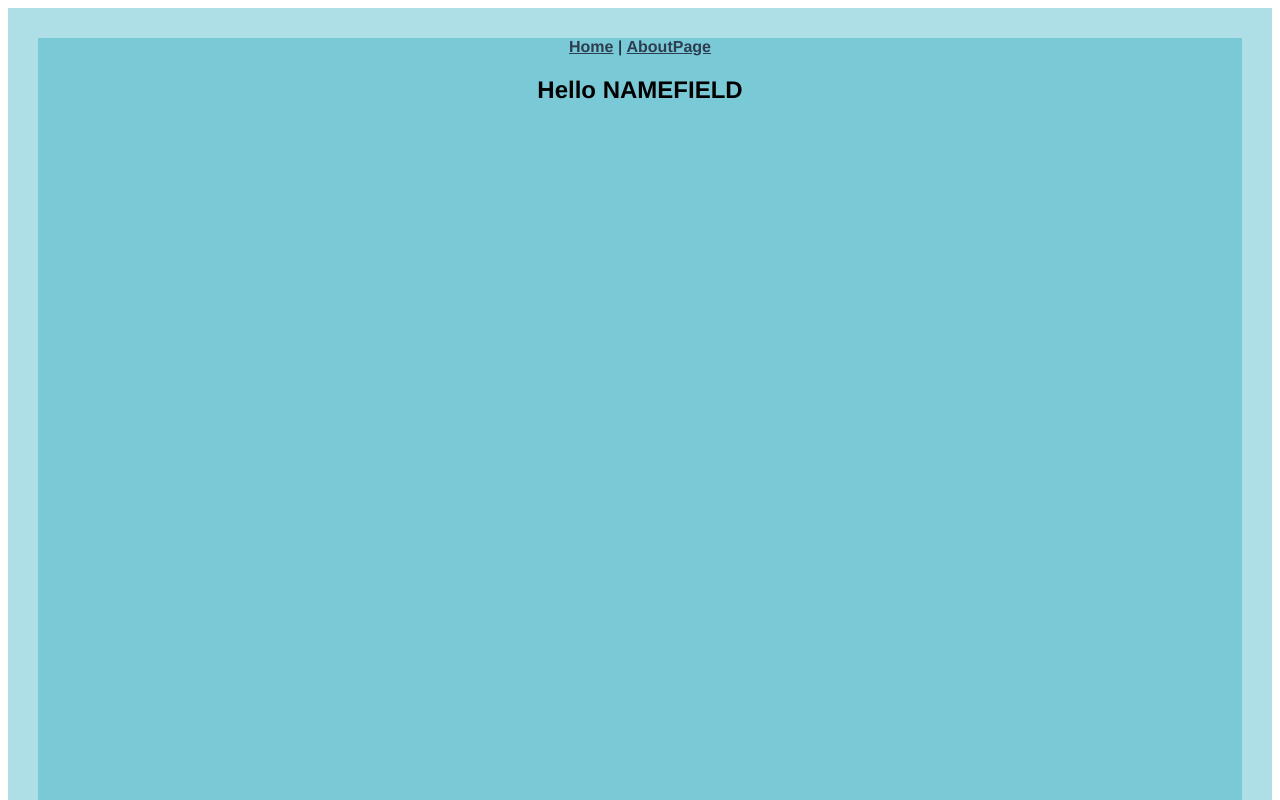
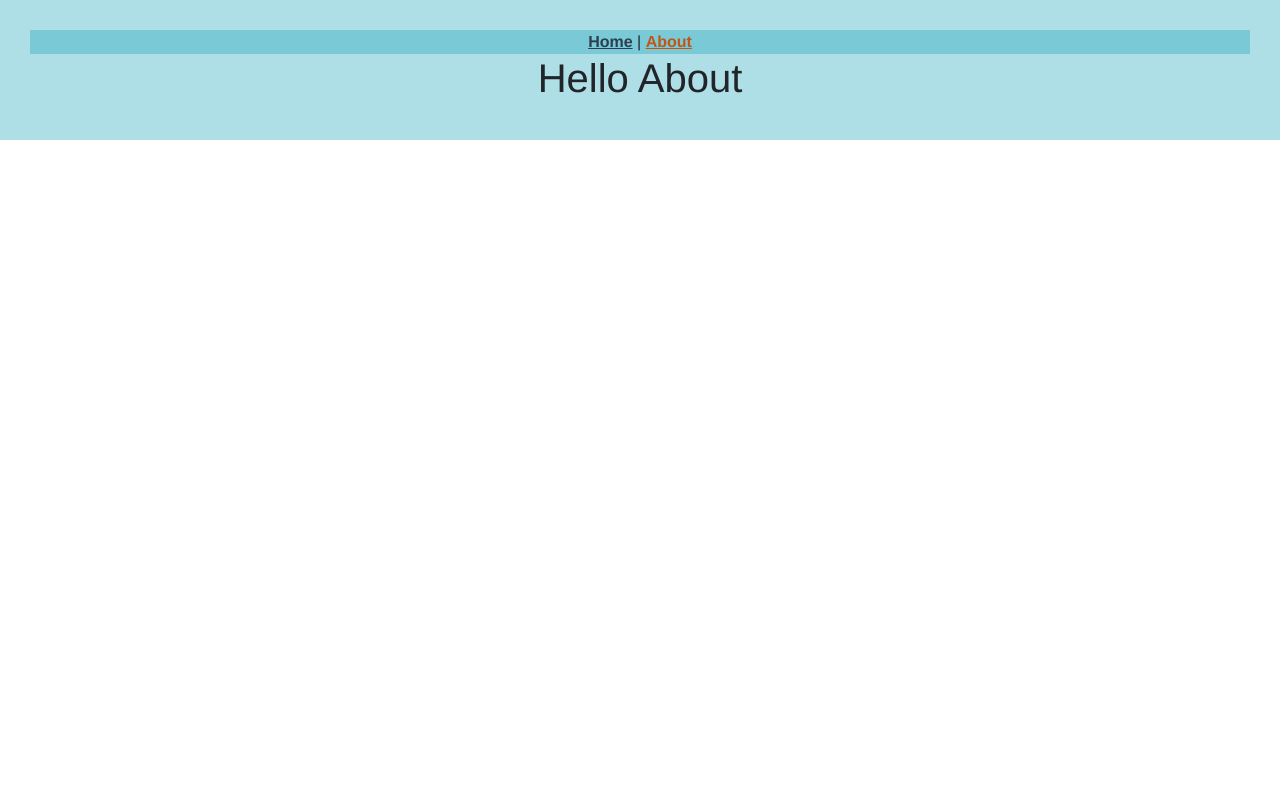
Before and after one commit to Neocor89/Groupomania, a Vue app in the folder front/: page /AboutPage in a window 1280 px wide. Shown: the top 800 px of the page. Built offline with nearby package versions, Linux system fonts and the light colour scheme.

Commit message:
Add bootstrap

```diff
--- a/front/package.json
+++ b/front/package.json
@@ -10,7 +10,6 @@
   "dependencies": {
     "@popperjs/core": "^2.11.5",
     "bootstrap": "^5.1.3",
-    "bootstrap-vue": "^2.22.0",
     "core-js": "^3.22.6",
     "moment": "^2.29.3",
     "vue": "^3.2.36",
--- a/front/src/App.vue
+++ b/front/src/App.vue
@@ -2,23 +2,21 @@
    <nav>
   <div id="app">
     <router-link to="/">Home</router-link> |
-    <router-link to="/about">AboutPage</router-link>
-    <!-- <About /> -->
-    <NameField title="Hello NAMEFIELD"/>
+    <router-link to="/AboutPage">About</router-link>
+  </div>
+  <div>
+    <router-view />
   </div>
   </nav>
 </template>
 
 <script>
-// import SignUp from "./views/About.vue"
-import NameField from "./components/NameField.vue"
-// import AboutPage from "./views/AboutPage.vue"
+import "bootstrap/dist/css/bootstrap.min.css";
+
 
 export default {
   name: 'App',
   components: {
-    // AboutPage,
-    NameField
   },
 }
 
--- a/front/src/components/Signup.vue
+++ b/front/src/components/Signup.vue
@@ -3,7 +3,7 @@
     <h1>Hello Signup</h1>
     <h2>
       Avec <span class="logotext">Groupomania</span>, <br />
-      restez en contact avec votre �quipe.
+      Restez en contact avec vos collègues.
     </h2>
     <from>
       <p>S'inscrir</p>
--- a/front/src/main.js
+++ b/front/src/main.js
@@ -3,14 +3,14 @@ import App from './App.vue';
 import router from './router';
 import store from './store';
 
-
 //: ADD import from use bootstrap in project Vue
-// import Vue from 'vue'
 // import { BootstrapVue, BootstrapVueIcons } from 'bootstrap-vue'
 
 // import 'bootstrap/dist/css/bootstrap.css'
 // import 'bootstrap-vue/dist/bootstrap-vue.css'
 
 //: TEST THIS = import 'bootstrap-vue/dist/bootstrap.js'
+// use(BootstrapVue)
+// use(BootstrapVueIcons)
 
 createApp(App).use(store).use(router).mount('#app')
--- a/front/src/router/index.js
+++ b/front/src/router/index.js
@@ -10,7 +10,7 @@ const routes = [
   //   component: Home
   // },
   {
-    path: '/aboutPage',
+    path: '/AboutPage',
     name: 'AboutPage',
     //  route level code-splitting
     //  this generates a separate chunk (about.[hash].js) for this route
--- a/front/src/views/AboutPage.vue
+++ b/front/src/views/AboutPage.vue
@@ -9,7 +9,4 @@ export default {
 </script>
 
 <style>
-h1 {
- min-height: 100vh;
-}
 </style>
```
Also changed, not shown: 1 other file (tests, documents, lock files or other folders).
